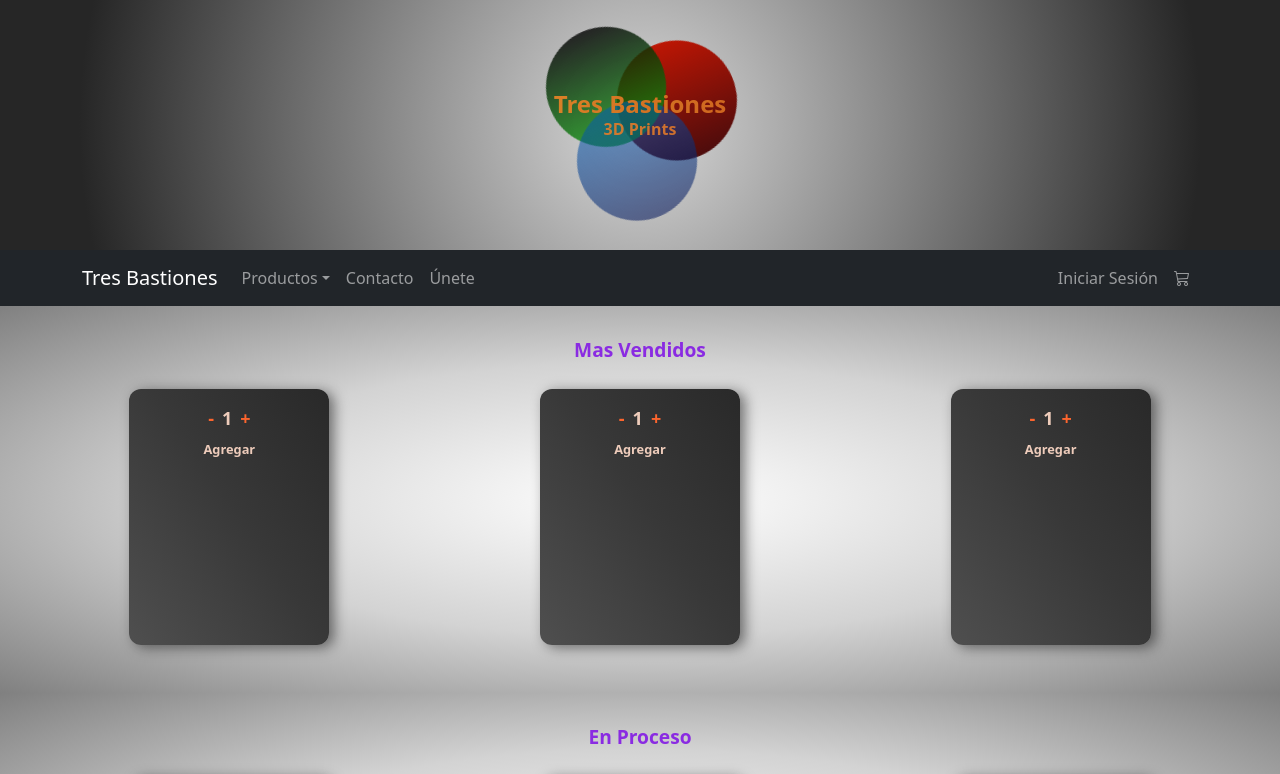
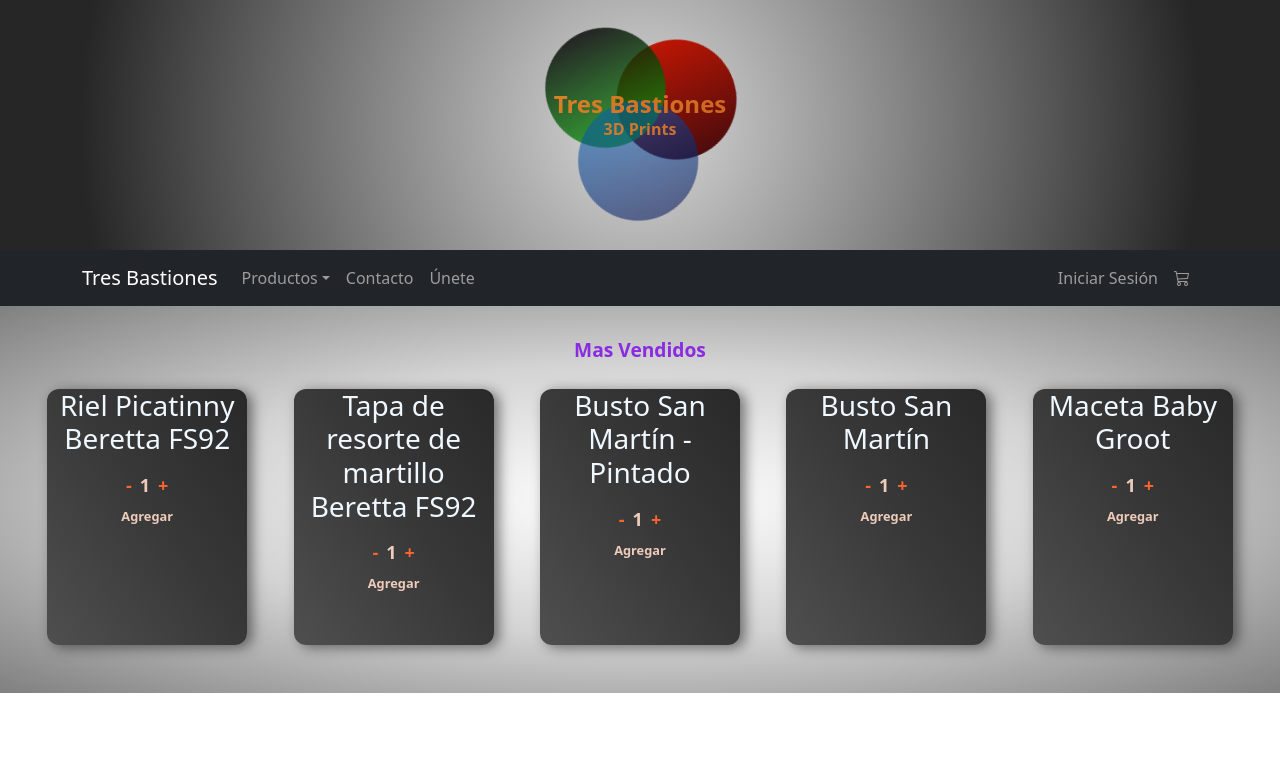
Before and after one commit to mswarlord/e-commerce, a React (Create React App) app: page / in a window 1280 px wide. Shown: the top 774 px of the page. Built offline with nearby package versions, Linux system fonts and the light colour scheme.

Commit message:
ItemList, Item, AsyncMock
Se crearon los componentes Item e ItemList y el listado de articulos. Se
realizó una simulación de llamada a una API de productos. se desplegaron
los productos como Items dentro del ItemList.

```diff
--- a/src/App.js
+++ b/src/App.js
@@ -9,7 +9,6 @@ const App = () => {
       <Header />
       <NavBar />
       <ItemListContainer greeting="Mas Vendidos"/>
-      <ItemListContainer greeting="En Proceso"/>
     </div>
   );
 }
--- /dev/null
+++ b/src/asyncMock.js
@@ -0,0 +1,60 @@
+const productos = [
+    {
+        id: 1,
+        nombre: 'Riel Picatinny Beretta FS92',
+        precio: 800,
+        categoria: 'Accesorios',
+        material: 'PLA+',
+        img: '../public/assets/img/',
+        stock: 5,
+        descripcion: 'Riel Picatinny para Pietro Beretta FS92 impreso en PLA+. Altura de capa 0.12mm y relleno 100% para mayor resistencia'
+    },
+    {
+        id: 2,
+        nombre: 'Tapa de resorte de martillo Beretta FS92',
+        precio: 250,
+        categoria: 'Accesorios',
+        material: 'PLA+',
+        img: '../public/assets/img/',
+        stock: 10,
+        descripcion: 'Tapa de Resorte de martillo para Pietro Beretta FS92 impreso en PLA+. Altura de capa 0.12mm y relleno 100% para mayor resistencia'
+    },
+    {
+        id: 3,
+        nombre: 'Busto San Martín - Pintado',
+        precio: 3500,
+        categoria: 'Escultura',
+        material: 'PLA+',
+        img: '../public/assets/img/',
+        stock: 1,
+        descripcion: 'Busto Gral. Don José de San Martín, Pintado a Mano con gran detalle, Altura de Capa 0.12mm, Máxima Definición'
+    },
+    {
+        id: 4,
+        nombre: 'Busto San Martín',
+        precio: 2000,
+        categoria: 'Escultura',
+        material: 'PLA+',
+        img: '../public/assets/img/',
+        stock: 2,
+        descripcion: 'Busto Gral. Don José de San Martín, Altura de Capa 0.12mm, Máxima Definición'
+    },
+    {
+        id: 5,
+        nombre: 'Maceta Baby Groot',
+        precio: 3500,
+        categoria: 'Hogar',
+        material: 'PLA+',
+        img: '../public/assets/img/',
+        stock: 2,
+        descripcion: 'Maceta Baby Groot, altura 20cm, Pintado a Mano con gran detalle, Altura de Capa 0.12mm, Máxima Definición'
+    }
+]
+
+export const getProductos = () => {
+    return new Promise((resolve) => {
+        setTimeout(()=>{
+            resolve(productos)
+        }, 2000)
+    })
+}
--- a/src/components/ItemDetail/ItemDetail.css
+++ b/src/components/Item/Item.css
@@ -1,4 +1,5 @@
-.ItemDetail{margin-top: 0.3em;
+.Item{
+    margin-top: 0.3em;
     background: linear-gradient(235deg, #292929 0%, #383838 47%, #4f4f4f 100%);
     width: 15em;
     height: 20em;
--- a/src/components/ItemDetail/ItemDetail.jsx
+++ b/src/components/Item/Item.jsx
@@ -1,17 +1,17 @@
 import React from 'react'
-import './ItemDetail.css'
+import './Item.css'
 import ItemCount from '../ItemCount/ItemCount'
 
 
 
-const ItemDetail = ({nombreProducto, stockDisponible}) => {
+const Item = ({nombreProducto, stockDisponible}) => {
 
     const onAdd = (qty) => {
         alert(`Agregaste ${qty} productos`);
     };
 
     return (
-        <div className='ItemDetail'>
+        <div className='Item'>
             <h3>{nombreProducto}</h3>
             <ItemCount onAdd={onAdd} initial={1} stock={stockDisponible} />
         </div>
@@ -19,4 +19,4 @@ const ItemDetail = ({nombreProducto, stockDisponible}) => {
 
 }
 
-export default ItemDetail
+export default Item
--- a/src/components/ItemList/ItemList.jsx
+++ b/src/components/ItemList/ItemList.jsx
@@ -1,12 +1,32 @@
-import React from 'react'
-import './Itemlist.css'
-import ItemDetail from '../ItemDetail/ItemDetail'
+import React from 'react';
+import './Itemlist.css';
+import ItemDetail from '../Item/Item';
+import {getProductos} from '../../asyncMock';
+import { useState, useEffect } from 'react';
+import Loader from '../Loader/Loader';
 const ItemList = () => {
-  return (
+    const [productos, setProductos] = useState([])
+    const [loading, setLoading] = useState(true)
+
+    useEffect(() => {
+        getProductos().then((resolve)=>{
+            setProductos(resolve)
+        }).finally(()=>{
+            setLoading(false)
+        })
+    }, [])
+
+    if(loading){
+        return <Loader />
+    }else{
+
+    };
+
+
+    const productosListados = productos.map(prod => <ItemDetail nombreProducto={prod.nombre} stockDisponible={prod.stock} />)
+    return (
     <div className='itemList'>
-        <ItemDetail stockDisponible={5} />
-        <ItemDetail stockDisponible={2}  />
-        <ItemDetail stockDisponible={1}  />
+        {productosListados}
     </div>
   )
 }
--- /dev/null
+++ b/src/components/Loader/Loader.css
@@ -0,0 +1,48 @@
+.loader {
+    transform: rotateZ(45deg);
+    perspective: 1000px;
+    border-radius: 50%;
+    width: 48px;
+    height: 48px;
+    color: #fff;
+    margin: auto;
+}
+.loader:before, .loader:after {
+    content: '';
+    display: block;
+    position: absolute;
+    top: 0;
+    left: 0;
+    width: inherit;
+    height: inherit;
+    border-radius: 50%;
+    transform: rotateX(70deg);
+    animation: 1s spin linear infinite;
+}
+.loader:after {
+    color: #FF3D00;
+    transform: rotateY(70deg);
+    animation-delay: .4s;
+}
+
+@keyframes rotate {
+    0% {transform: translate(-50%, -50%) rotateZ(0deg);}
+    100% {transform: translate(-50%, -50%) rotateZ(360deg);}
+}
+
+@keyframes rotateccw {
+    0% {transform: translate(-50%, -50%) rotate(0deg);}
+    100% {transform: translate(-50%, -50%) rotate(-360deg);}
+}
+
+@keyframes spin {
+    0%,
+    100% {box-shadow: .2em 0px 0 0px currentcolor;}
+    12% {box-shadow: .2em .2em 0 0 currentcolor;}
+    25% {box-shadow: 0 .2em 0 0px currentcolor;}
+    37% {box-shadow: -.2em .2em 0 0 currentcolor;}
+    50% {box-shadow: -.2em 0 0 0 currentcolor;}
+    62% {box-shadow: -.2em -.2em 0 0 currentcolor;}
+    75% {box-shadow: 0px -.2em 0 0 currentcolor;}
+    87% {box-shadow: .2em -.2em 0 0 currentcolor;}
+}
--- /dev/null
+++ b/src/components/Loader/Loader.js
@@ -0,0 +1,11 @@
+import './Loader.css'
+
+import React from 'react'
+
+const Loader = () => {
+  return (
+    <div className="loader"></div>
+  )
+}
+
+export default Loader;
```
Also changed, not shown: src/components/ItemCount/ItemCount.jsx (+6 -5 lines).
